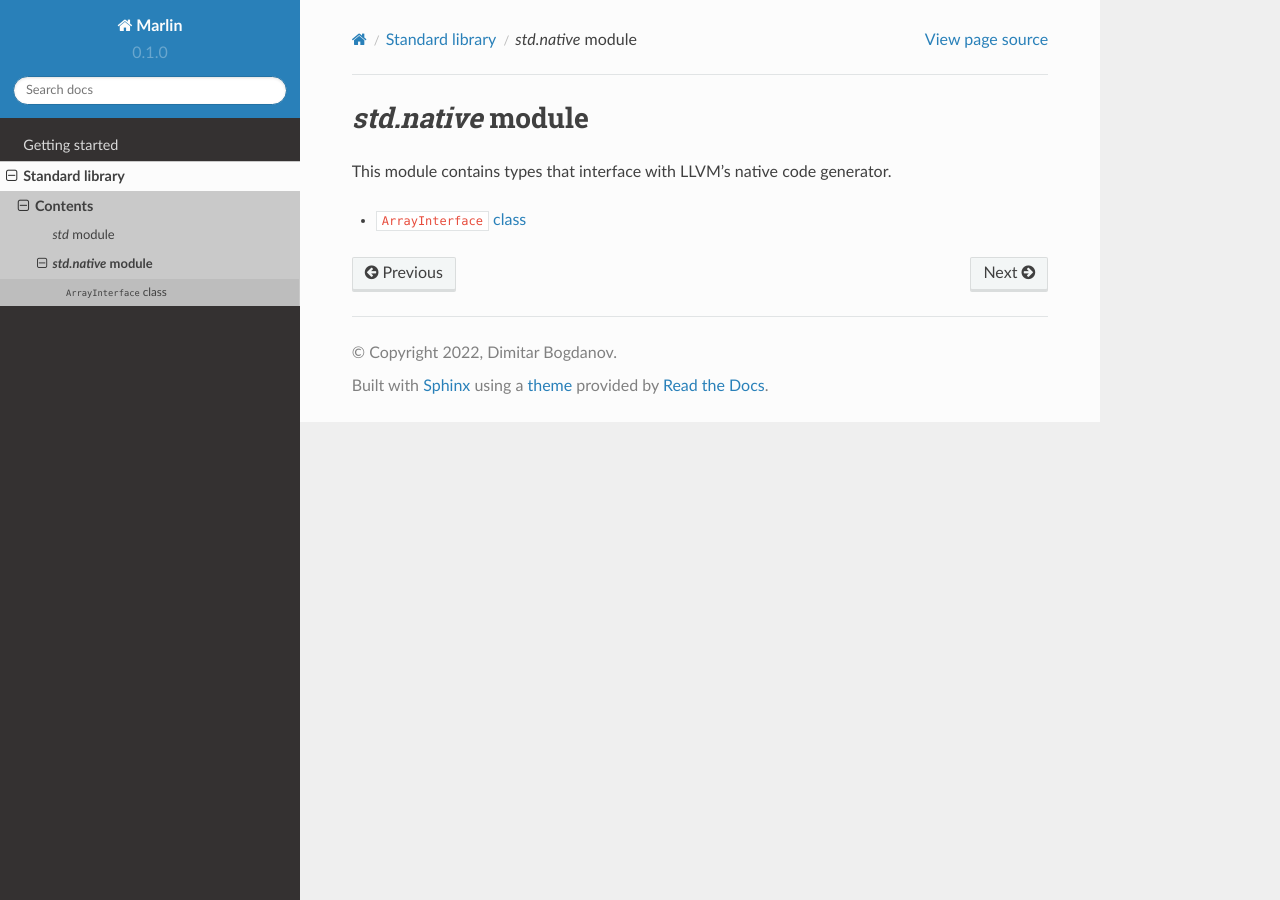
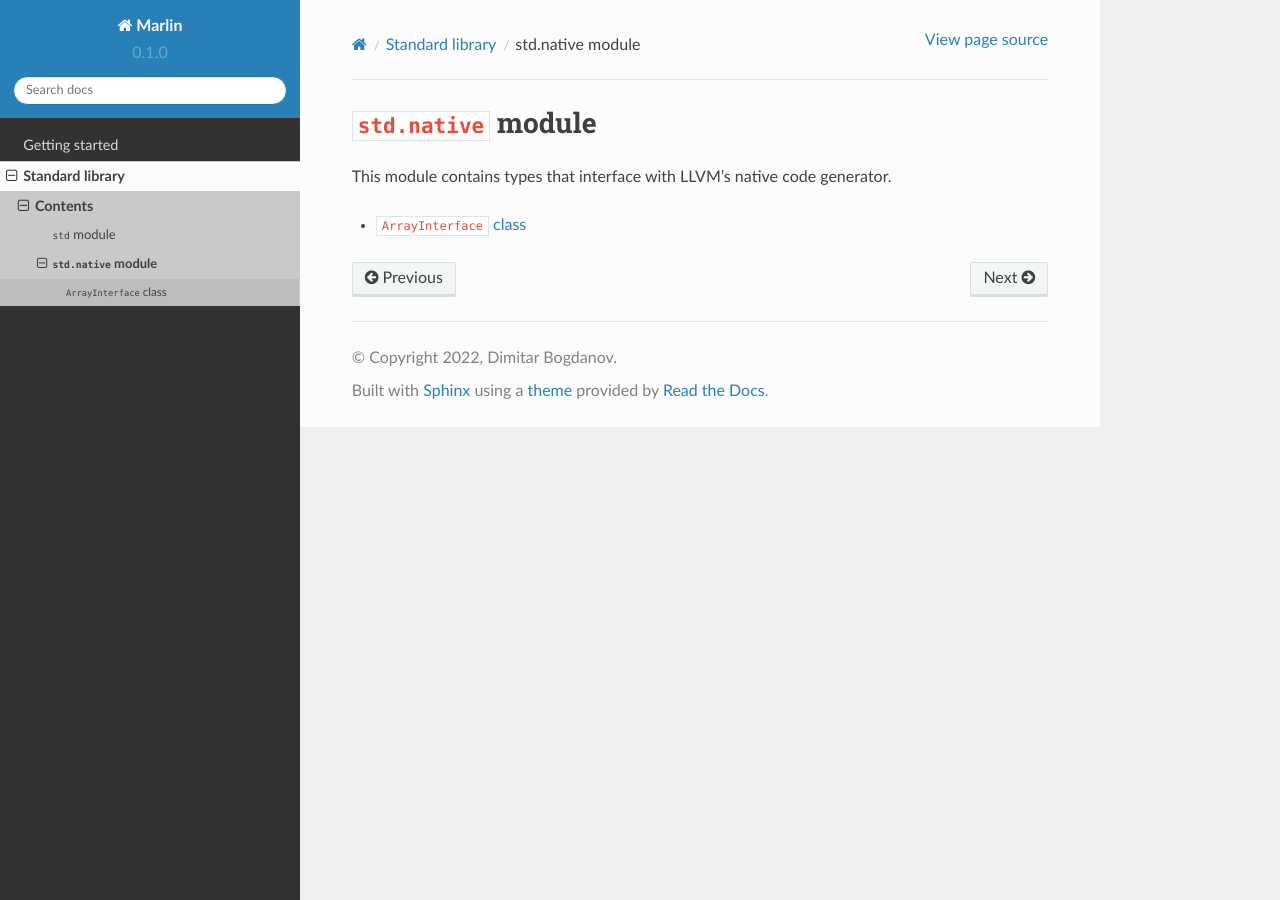
Before and after one commit to marlinlang/marlin-docs, a Sphinx documentation site: the page built from docs/source/library/std.native/index.rst, in a window 1280 px wide. Built offline with Sphinx 7.4.7 and the Read the Docs theme 2.0.0, drawn with Linux system fonts in a browser that asks for light colours; pages that are not in the unit, such as notebooks, are missing from menus.

Commit message:
Fixed incorrect amount of backticks

```diff
--- a/docs/source/library/std.native/index.rst
+++ b/docs/source/library/std.native/index.rst
@@ -1,4 +1,4 @@
-`std.native` module
+``std.native`` module
 ===================================
 
 This module contains types that interface with LLVM's native code generator.
--- a/docs/source/library/std/index.rst
+++ b/docs/source/library/std/index.rst
@@ -1,4 +1,4 @@
-`std` module
+``std`` module
 ===================================
 
 This module contains the most basic utilities of the language.
```
